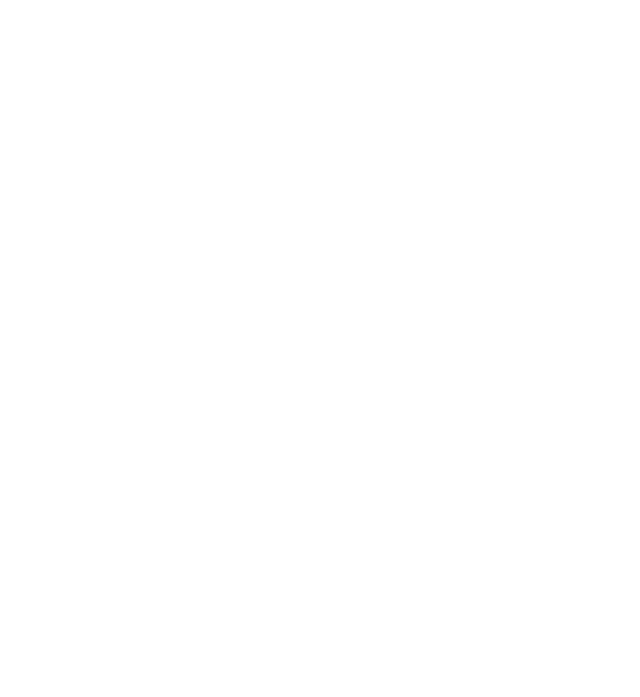
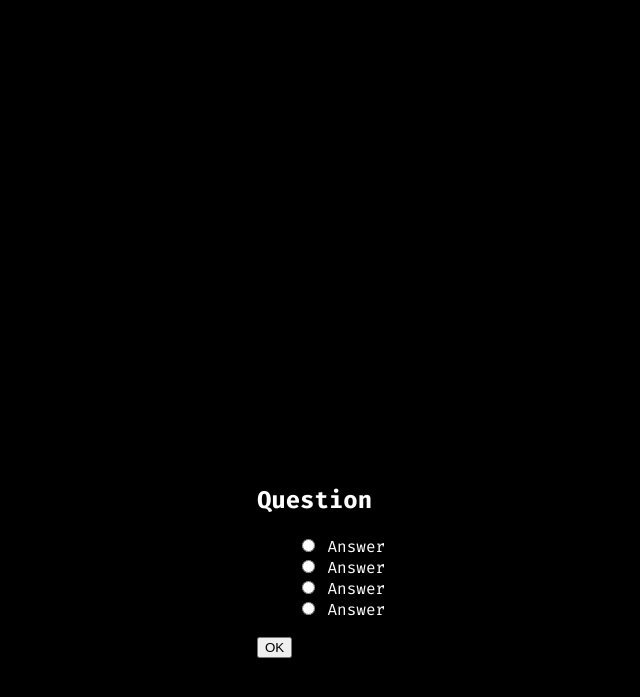
Before and after one commit to MaxZin/referat, a PHP site: page /home/kyu8/kyutest.php in a window 1280 px wide. Before the commit the part shown is empty. Shown: the top 697 px of the page, without its empty margins (319-959 px from the left). Run offline with PHP 8.4, Linux system fonts and the light colour scheme.

Commit message:
added files

```diff
--- a/home/kyu8/kyu.css
+++ b/home/kyu8/kyu.css
@@ -0,0 +1,33 @@
+@import url("https://fonts.googleapis.com/css2?family=Fira+Code:wght@300;400;500;600;700&display=swap");
+
+* {
+  box-sizing: border-box;
+}
+
+body {
+  font-family: "Fira Code", monospace;
+  display: flex;
+  flex-direction: column;
+  justify-content: center;
+  align-items: center;
+  overflow: hidden;
+  margin: 0;
+}
+
+.background {
+  height: 4rem;
+  width: auto;
+  background: linear-gradient(
+    white 0px,
+    white 33%,
+    yellow 33%,
+    yellow 66%,
+    white 66%,
+    white 100%
+  );
+  margin-bottom: 25rem;
+}
+
+.text {
+  color: white;
+}
--- a/home/kyu8/kyutest.php
+++ b/home/kyu8/kyutest.php
@@ -5,11 +5,41 @@
     <meta charset="UTF-8">
     <meta http-equiv="X-UA-Compatible" content="IE=edge">
     <meta name="viewport" content="width=device-width, initial-scale=1.0">
+    <link rel="stylesheet" href="kyu.css">
     <title>Test 8.Kyu</title>
 </head>
 
-<body>
+<body style="background-color: black;">
+    <div class="background"></div>
+    <div class="container">
+        <div class="container-item" id="quiz">
+            <h2 class="text">Question</h2>
+            <ul>
+                <li>
+                    <input type="radio" name="answer" id="a" class="answer">
+                    <label for="a" id="a_text" class="text">Answer</label>
+                </li>
 
+                <li>
+                    <input type="radio" name="answer" id="b" class="answer">
+                    <label for="b" id="b_text" class="text">Answer</label>
+                </li>
+
+                <li>
+                    <input type="radio" name="answer" id="c" class="answer">
+                    <label for="c" id="c_text" class="text">Answer</label>
+                </li>
+
+                <li>
+                    <input type="radio" name="answer" id="d" class="answer">
+                    <label for="d" id="d_text" class="text">Answer</label>
+                </li>
+            </ul>
+        </div>
+        <button id="submit">OK</button>
+    </div>
+
+    <script src="quiz.js"></script>
 </body>
 
 </html>
--- a/index.css
+++ b/index.css
@@ -1,3 +1,5 @@
+@import url("https://fonts.googleapis.com/css2?family=Fira+Code:wght@300;400;500;600;700&display=swap");
+
 .login {
   width: 5.5rem;
   display: flex;
@@ -9,6 +11,7 @@
   margin-left: auto;
   margin-right: auto;
   transition: 250ms ease-in-out;
+  font-family: "Fira Code", monospace;
 }
 
 .login:hover {
@@ -26,6 +29,7 @@
   margin-left: auto;
   margin-right: auto;
   transition: 250ms ease-in-out;
+  font-family: "Fira Code", monospace;
 }
 
 .new:hover {
--- a/login/login.css
+++ b/login/login.css
@@ -1,3 +1,5 @@
+@import url("https://fonts.googleapis.com/css2?family=Fira+Code:wght@300;400;500;600;700&display=swap");
+
 .align {
   display: flex;
   justify-content: center;
@@ -19,12 +21,14 @@
   display: block;
   color: rgb(255, 255, 255);
   line-height: 0rem;
+  font-family: "Fira Code", monospace;
 }
 
 .pw {
   display: block;
   color: rgb(255, 255, 255);
   line-height: 0rem;
+  font-family: "Fira Code", monospace;
 }
 
 .ok {
@@ -37,6 +41,7 @@
   transition: 250ms ease-in-out;
   border-radius: 10px;
   padding: 10px 20px;
+  font-family: "Fira Code", monospace;
 }
 
 .ok:hover {
@@ -50,4 +55,5 @@
   display: flex;
   justify-content: center;
   text-decoration: none;
+  font-family: "Fira Code", monospace;
 }
```
Also changed, not shown: home/home.css (+0 -8 lines), new/new.css (+7 -0 lines), home/kyu1/quiz.js (added), home/kyu2/quiz.js (added), home/kyu3/quiz.js (added), home/kyu4/quiz.js (added), home/kyu5/quiz.js (added), home/kyu6/quiz.js (added), home/kyu7/quiz.js (added), home/kyu8/quiz.js (added).
